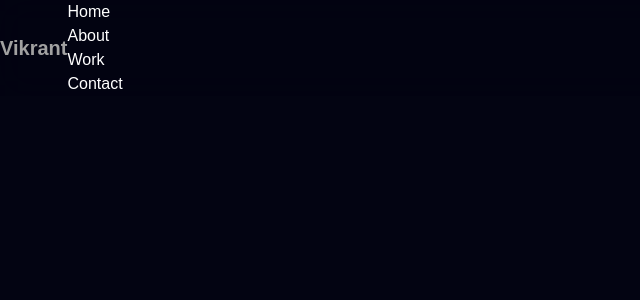
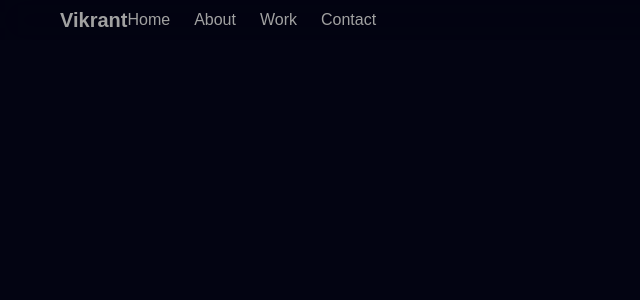
Before and after one commit to codeby-vikrant/Portfolio_Vikrant_Vani, a React (Vite) app: page / in a window 1280 px wide. Shown: the top 300 px of the page, without its empty margins (0-640 px from the left). Built offline with nearby package versions, Linux system fonts and the light colour scheme; a web font is replaced by a local one.

Commit message:
added required css for navbar and buttons

```diff
--- a/src/index.css
+++ b/src/index.css
@@ -54,3 +54,41 @@ body {
   scroll-behavior: smooth;
   overflow-x: hidden;
 }
+.c-space {
+  @apply sm:px-10 px-5 lg:px-15;
+}
+
+.hover-animation {
+  @apply hover:-translate-y-1 duration-200;
+}
+
+.section-spacing {
+  @apply min-h-screen mt-20 md:mt-30;
+}
+
+.text-heading {
+  @apply font-bold text-3xl md:text-4xl;
+}
+
+.headtext {
+  @apply mt-2 mb-2 text-xl;
+}
+
+.subtext {
+  @apply text-neutral-400 text-sm md:text-base text-pretty;
+}
+
+.nav-ul {
+  @apply flex flex-col items-center gap-4 sm:flex-row md:gap-6 relative z-20;
+}
+
+.nav-li {
+  @apply text-neutral-400 hover:text-white max-sm:w-full max-sm:rounded-md py-2 max-sm:px-5;
+}
+
+.nav-link {
+  @apply text-lg md:text-base hover:text-white transition-colors;
+}
+.btn {
+  @apply relative px-1 py-4 text-sm text-center rounded-full font-extralight bg-primary w-[12rem] cursor-pointer overflow-hidden;
+}
```
